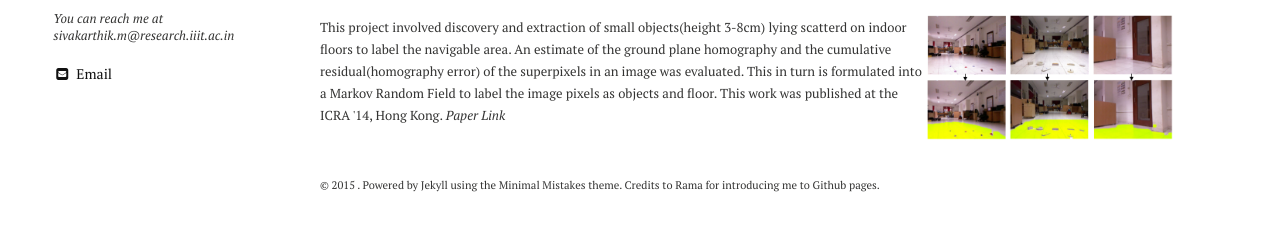
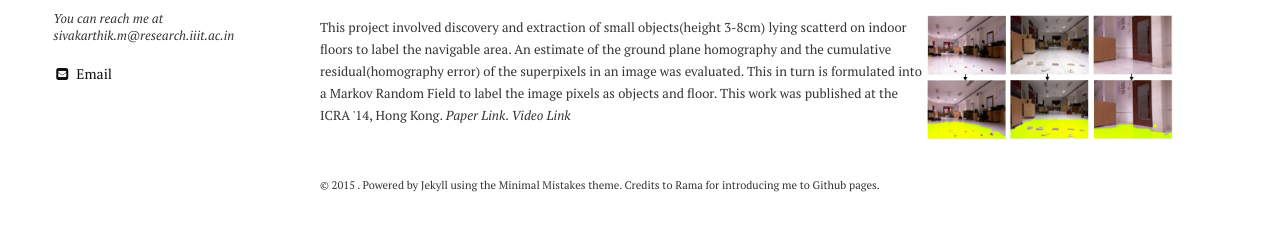
Before and after one commit to sivakm/sivakm.github.io, a Jekyll site: the page built from Research/index.md, in a window 1280 px wide. Shown: the part 447-678 px from the top of the page. Built offline with Jekyll 4.4.1, drawn with Linux system fonts in a browser that asks for light colours; nearby versions of some CDN libraries.

Commit message:
17feb915

```diff
--- a/Research/index.md
+++ b/Research/index.md
@@ -18,5 +18,5 @@ I got to visit them in 2014 for a month and also represented them at InnoRobo-20
 <img src="/images/small_object.png" width="246" height="82" align="right">
  <font size="2">
  This project involved discovery and extraction of small objects(height 3-8cm) lying scatterd on indoor floors to label the navigable area. An estimate of the ground plane homography and the cumulative residual(homography error) of the superpixels in an image was evaluated. This in turn is formulated into a Markov Random Field to label the image pixels as objects and floor. This work
- was published at the ICRA '14, Hong Kong. <em><a href="/docs/Sudhanshu_etal_ICPR_14.pdf">Paper Link</a></em>
+ was published at the ICRA '14, Hong Kong. <em><a href="/docs/Sudhanshu_etal_ICPR_14.pdf">Paper Link</a></em>. <em><a href="https://www.youtube.com/watch?v=WPZQbYSef78">Video Link</a></em>
  <font>
```
